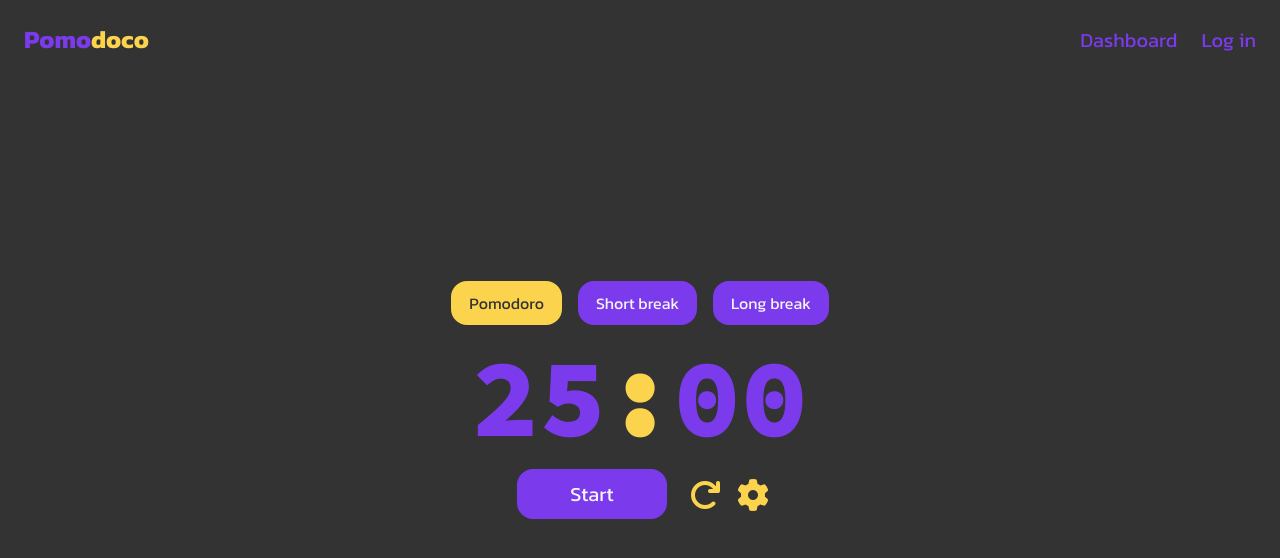
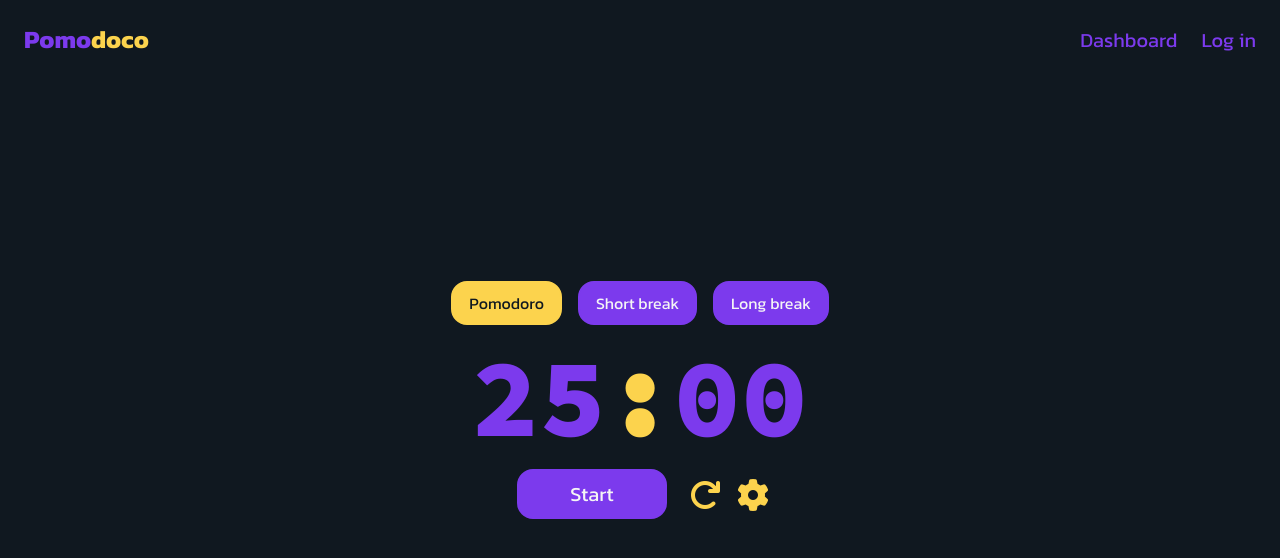
Before and after one commit to dlywlotus/pomodoco, a React (Create React App) app: page / in a window 1280 px wide. Shown: the top 558 px of the page. Built offline with nearby package versions, Linux system fonts and the light colour scheme.

Commit message:
changed background color

```diff
--- a/src/app.css
+++ b/src/app.css
@@ -4,7 +4,7 @@
   --clr-accent-400: #fcd34d;
 
   --clr-neutral-100: #f5f5f5;
-  --clr-neutral-900: #333333;
+  --clr-neutral-900: #101820;
 
   --clr-error: #ef4444;
 
--- a/src/styles/DurationSettings.module.css
+++ b/src/styles/DurationSettings.module.css
@@ -21,7 +21,7 @@
 
 .custom_input input[type="number"] {
   width: 100%;
-  background-color: hsl(0, 0%, 15%);
+  background-color: hsl(270, 3%, 16%);
   border-radius: 0.5rem;
   padding: 0.25rem 0.5rem;
   outline: none;
```
